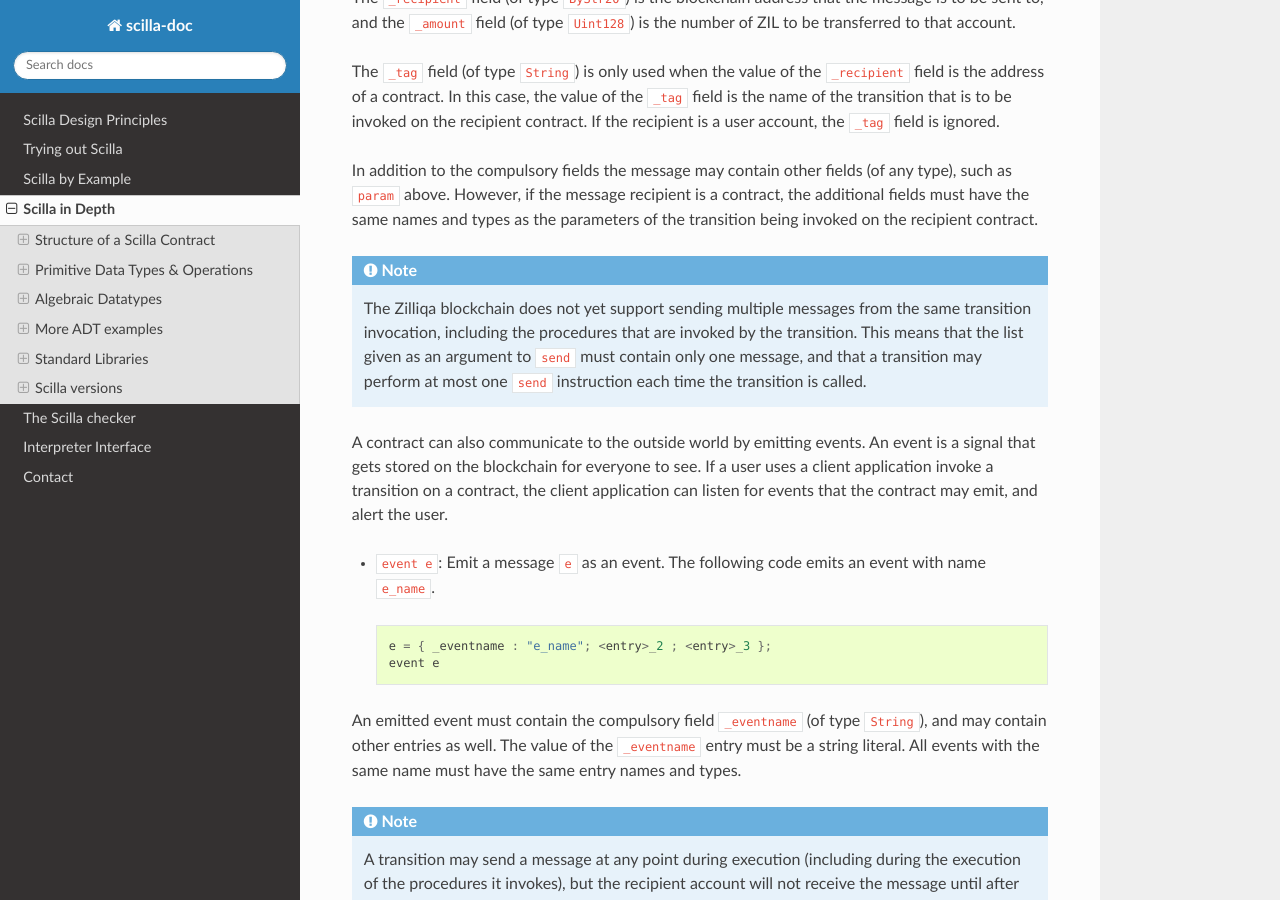
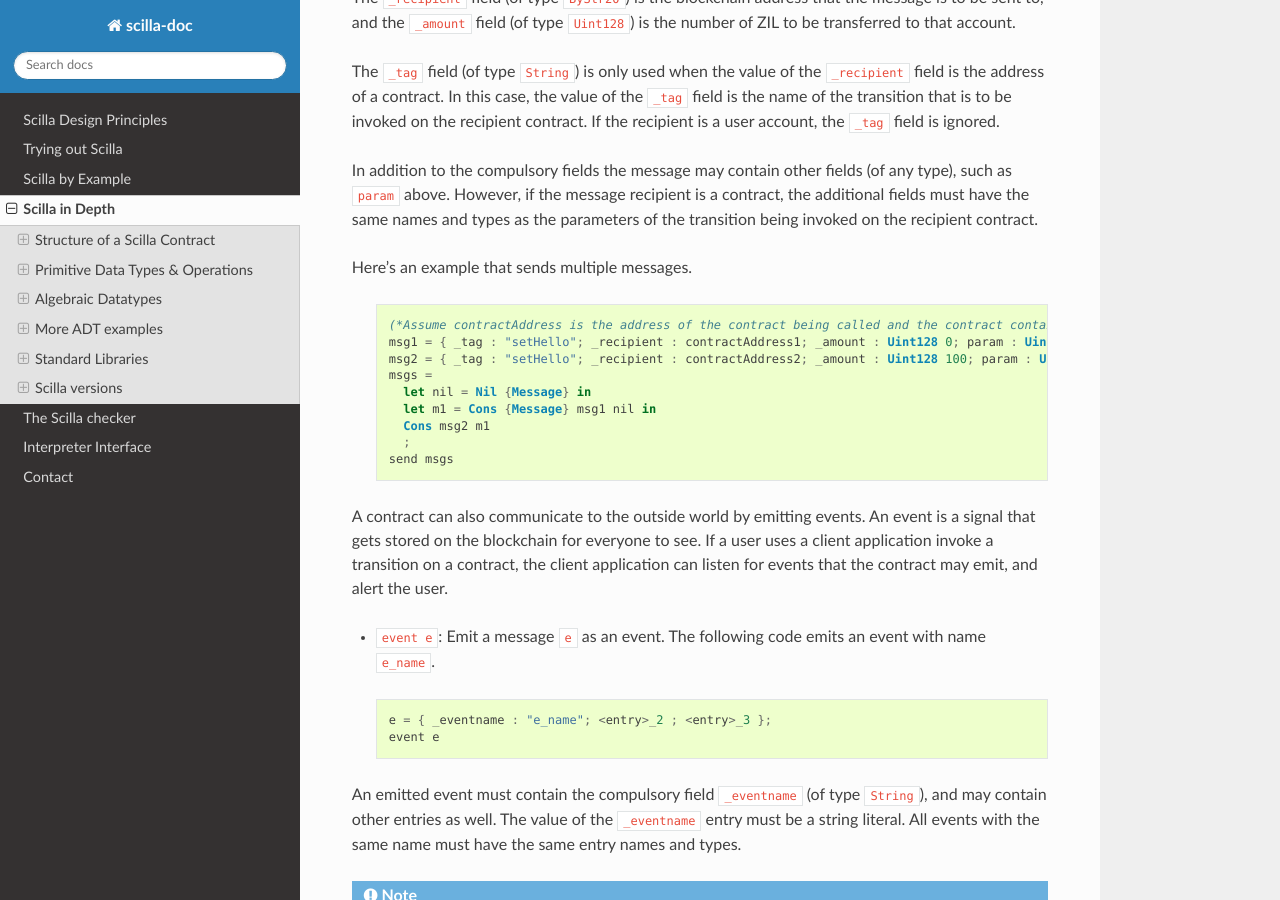
Before and after one commit to Zilliqa/scilla-docs, a Sphinx documentation site: the page built from docs/source/scilla-in-depth.rst, in a window 1280 px wide and 900 px high, scrolled down 8096 px. Built offline with Sphinx 7.4.7 and the Read the Docs theme 2.0.0, drawn with Linux system fonts in a browser that asks for light colours.

Commit message:
An example for multiple messages

```diff
--- a/docs/source/scilla-in-depth.rst
+++ b/docs/source/scilla-in-depth.rst
@@ -477,14 +477,19 @@ recipient is a contract, the additional fields must have the same
 names and types as the parameters of the transition being invoked on
 the recipient contract.
 
-.. note::
-
-   The Zilliqa blockchain does not yet support sending multiple
-   messages from the same transition invocation, including the
-   procedures that are invoked by the transition. This means that the
-   list given as an argument to ``send`` must contain only one
-   message, and that a transition may perform at most one ``send``
-   instruction each time the transition is called.
+Here's an example that sends multiple messages.
+
+  .. code-block:: ocaml
+
+    (*Assume contractAddress is the address of the contract being called and the contract contains the transition setHello*)
+    msg1 = { _tag : "setHello"; _recipient : contractAddress1; _amount : Uint128 0; param : Uint32 0 };
+    msg2 = { _tag : "setHello"; _recipient : contractAddress2; _amount : Uint128 100; param : Uint32 0 };
+    msgs =
+      let nil = Nil {Message} in
+      let m1 = Cons {Message} msg1 nil in
+      Cons msg2 m1
+      ;
+    send msgs
 
 A contract can also communicate to the outside world by emitting
 events. An event is a signal that gets stored on the blockchain for
```
